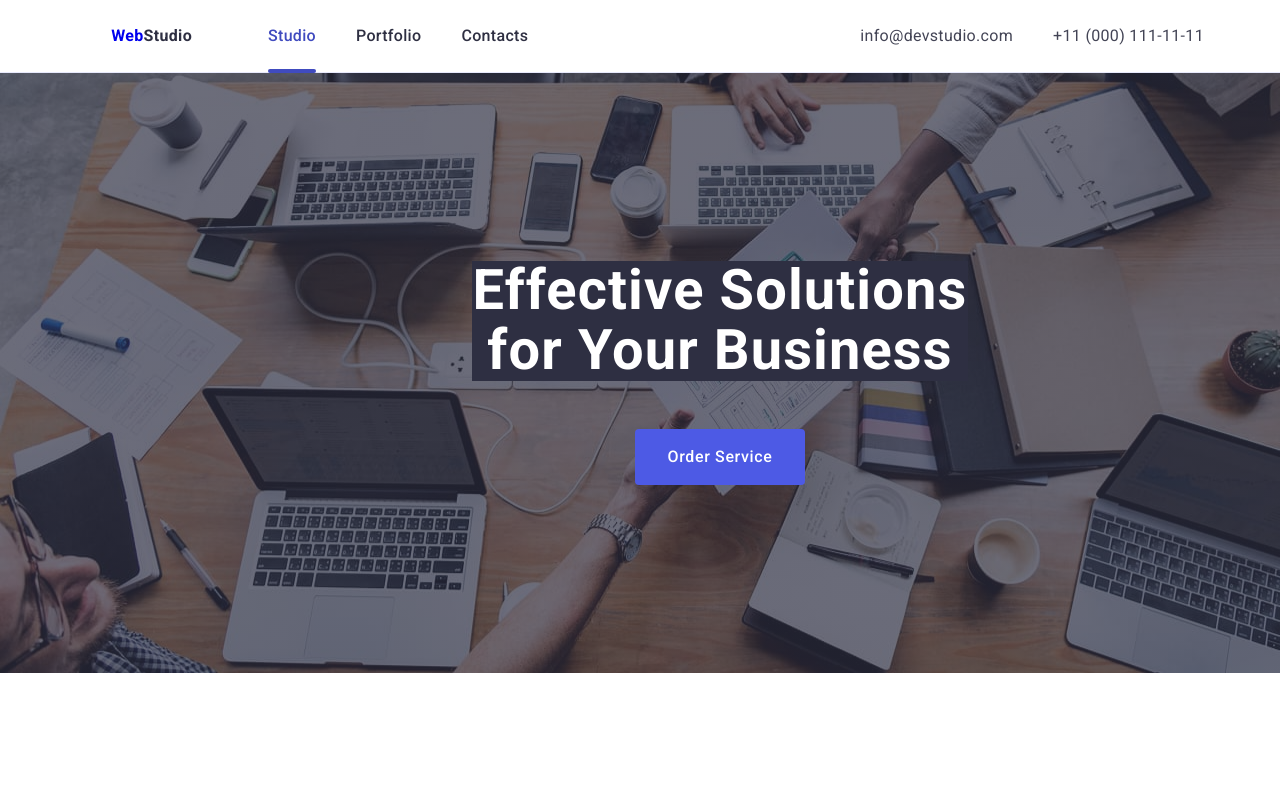
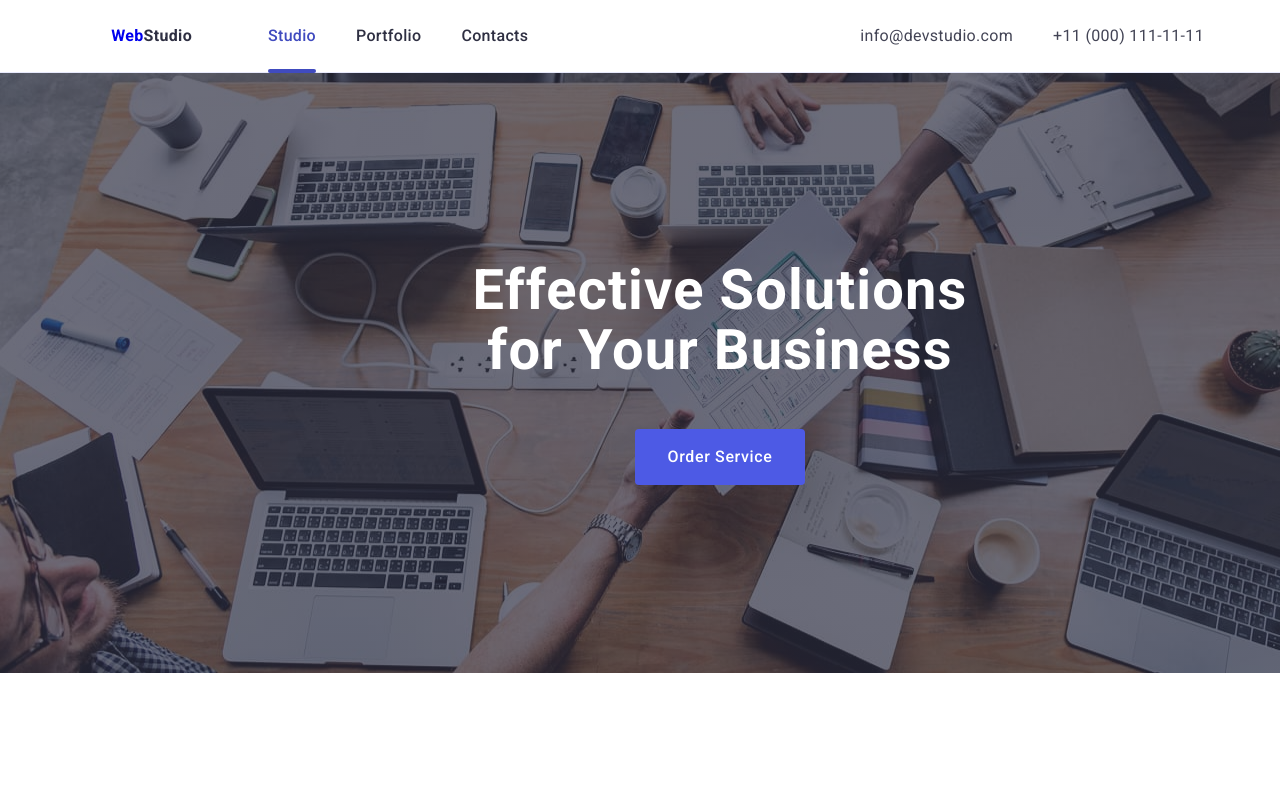
Before and after one commit to TaTiaNaM-stack/goit-markup-hw-04, a plain HTML site: page index.html in a window 1280 px wide. Shown: the top 789 px of the page. Drawn offline with nearby package versions, Linux system fonts and the light colour scheme.

Commit message:
background

```diff
--- a/css/styles.css
+++ b/css/styles.css
@@ -180,7 +180,7 @@ img{
         letter-spacing: 0.02em;
         text-align: center;
         color: #fff;
-        background-color: #2e2f42;
+
         width: 496px;
         padding: 0;
         padding-bottom: 0;
```
